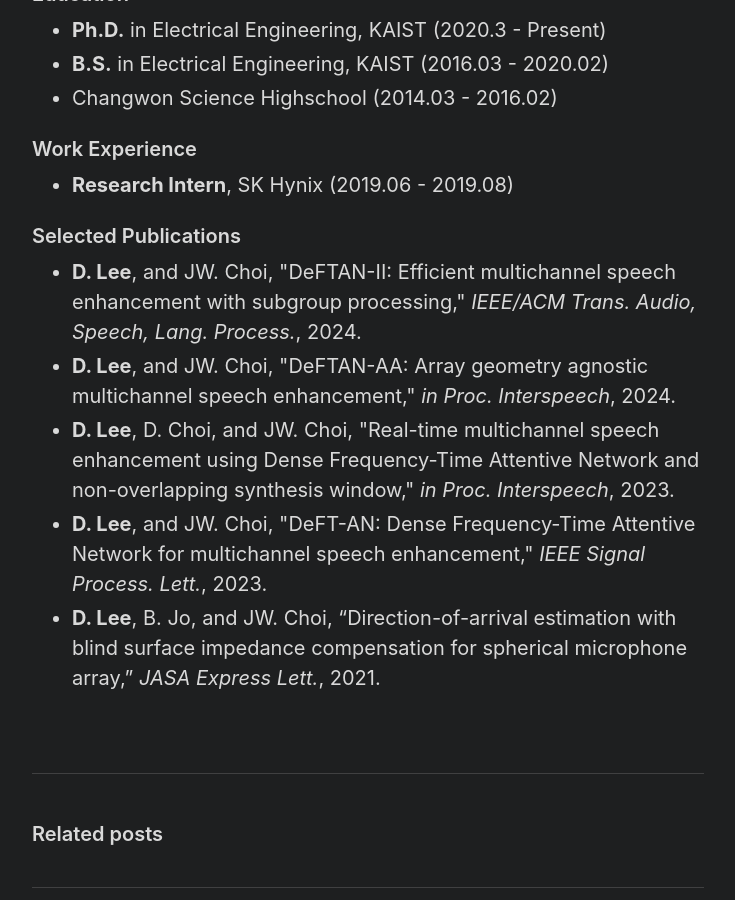
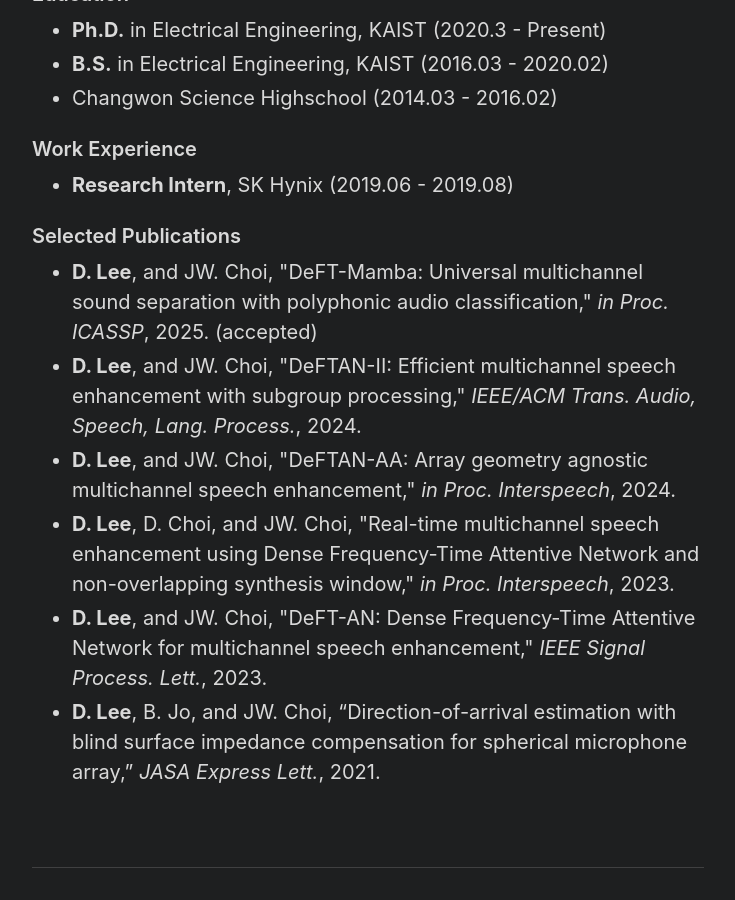
Before and after one commit to donghoney0416/donghoney0416.github.io, a Jekyll site: the page built from about.md, in a window 1280 px wide and 900 px high, scrolled down 999 px. Shown: the whole window, without its empty margins (272-1007 px from the left). Built offline with Jekyll 4.4.1, drawn with Linux system fonts in a browser that asks for light colours; part of the change alters nothing that is shown.

Commit message:
Update about.md

```diff
--- a/about.md
+++ b/about.md
@@ -26,7 +26,7 @@ title: "Introduction"
    <a href="https://www.linkedin.com/in/dong-heon-lee-7563061a5/" target="_blank" style="display: inline-block; margin: 5px;">
        <img src="fig/Linkedin.png" alt="LinkedIn" width="30" height="30">
    </a>
-   <a href="https://drive.google.com/file/d/1qCCSbyIyNOBe4z7dJp9DMqos0tDtVL0-/view" target="_blank" style="display: inline-block; margin: 5px;">
+   <a href="https://drive.google.com/file/d/1xrk4IS5joIC51AV_rV2xfacM1lHaSJSZ/view?usp=sharing" target="_blank" style="display: inline-block; margin: 5px;">
        <img src="fig/CV.png" alt="CV" width="30" height="30">
    </a>
    <a href="https://github.com/donghoney0416" target="_blank" style="display: inline-block; margin: 5px;">
@@ -56,6 +56,7 @@ title: "Introduction"
 
 <h3>Selected Publications</h3>
 <ul>
+    <li><strong>D. Lee</strong>, and JW. Choi, "DeFT-Mamba: Universal multichannel sound separation with polyphonic audio classification," <em>in Proc. ICASSP</em>, 2025. (accepted)</li>
     <li><strong>D. Lee</strong>, and JW. Choi, "DeFTAN-II: Efficient multichannel speech enhancement with subgroup processing," <em>IEEE/ACM Trans. Audio, Speech, Lang. Process.</em>, 2024.</li>
     <li><strong>D. Lee</strong>, and JW. Choi, "DeFTAN-AA: Array geometry agnostic multichannel speech enhancement," <em>in Proc. Interspeech</em>, 2024.</li>
     <li><strong>D. Lee</strong>, D. Choi, and JW. Choi, "Real-time multichannel speech enhancement using Dense Frequency-Time Attentive Network and non-overlapping synthesis window," <em>in Proc. Interspeech</em>, 2023.</li>
```
